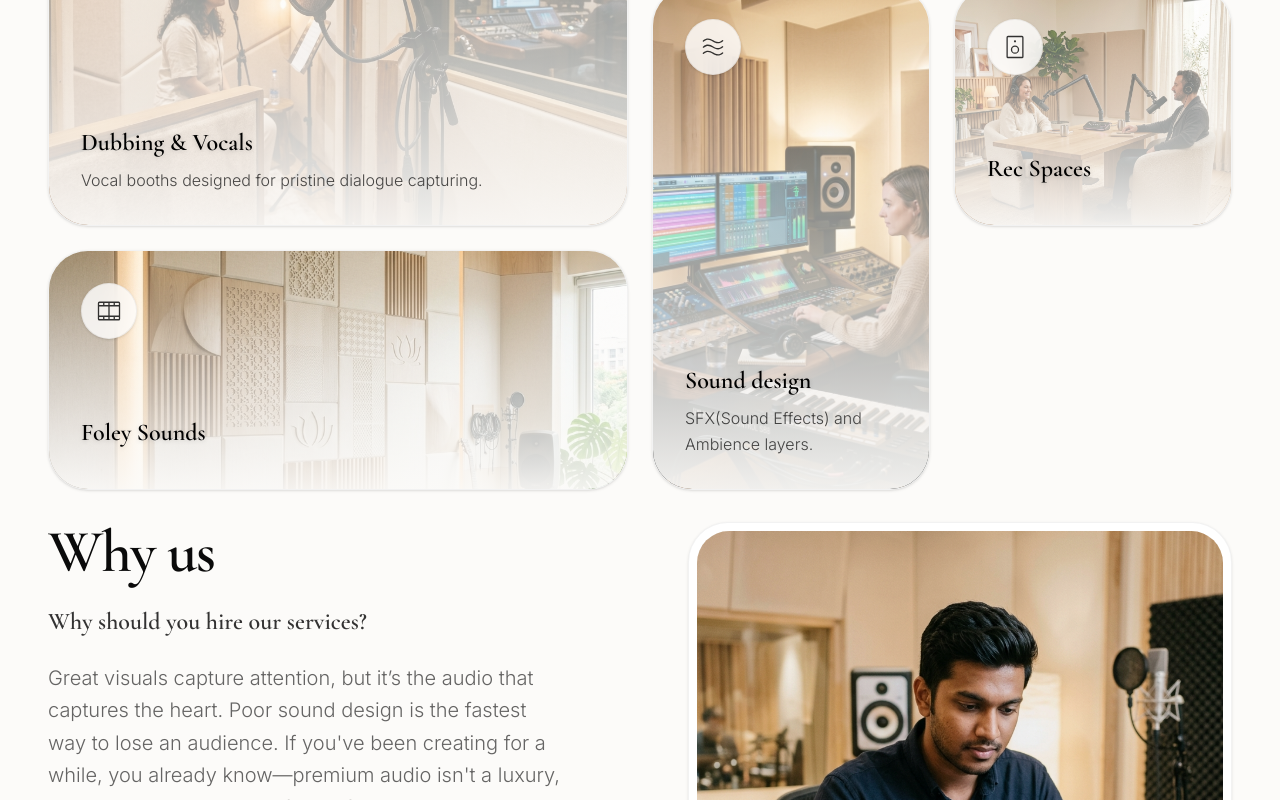
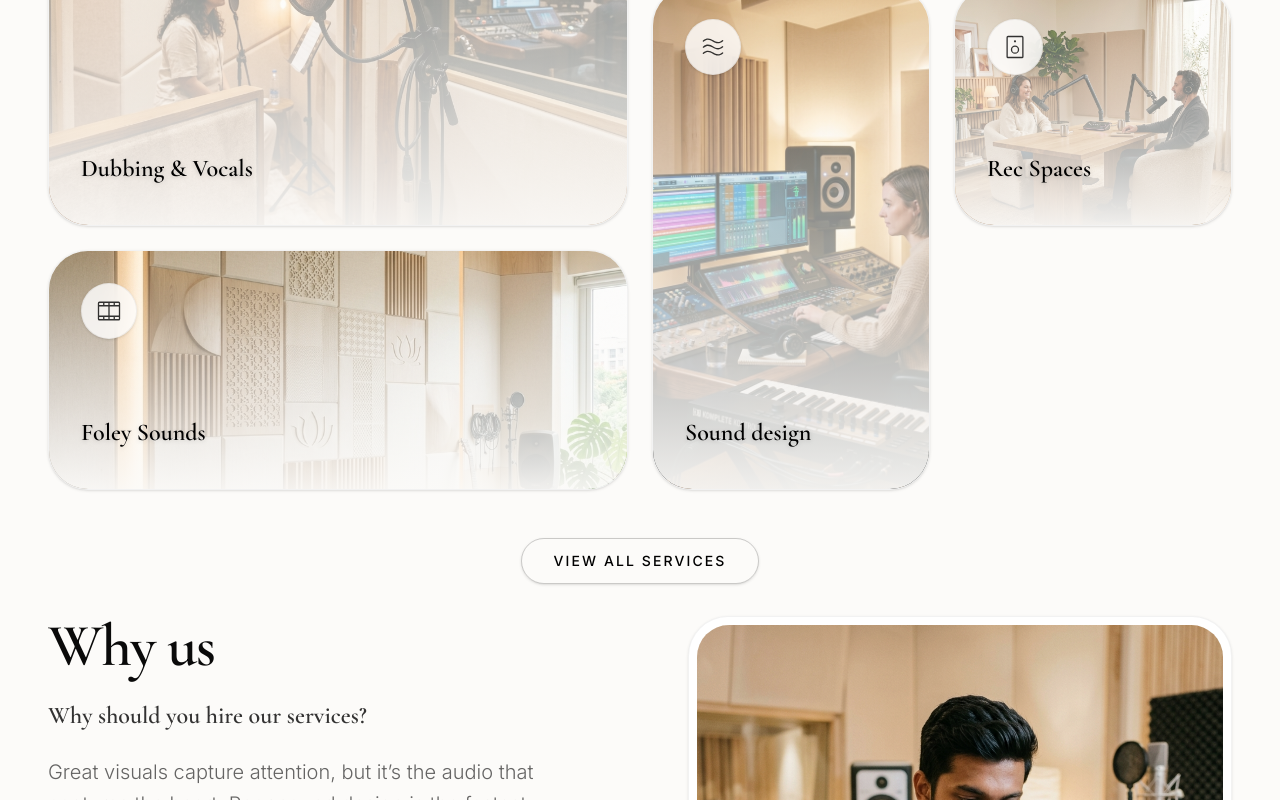
Before and after one commit to notjitin-1994/storyteller-studio, a Next.js app: page / in a window 1280 px wide. Shown: the part 1300-2100 px from the top of the page. Built offline with nearby package versions, Linux system fonts and the light colour scheme.

Commit message:
Update BentoGrid UI: remove card descriptions and add View all services button

```diff
--- a/src/components/BentoGrid.tsx
+++ b/src/components/BentoGrid.tsx
@@ -110,17 +110,23 @@ export default function BentoGrid() {
                 <h3 className="font-display text-2xl  text-black mb-2 drop-shadow-sm">
                   {service.title}
                 </h3>
-                {service.rowSpan === "md:row-span-2" && (
-                  <p className="text-black/70 text-base max-w-[90%] font-light leading-relaxed">
-                    {service.desc}
-                  </p>
-                )}
               </div>
             </div>
           </motion.div>
           </Link>
         ))}
       </div>
+
+      <div className="mt-12 flex justify-center">
+        <Link
+          href="/services"
+          className="group flex items-center justify-center rounded-full border border-black/20 bg-transparent text-black px-8 py-3 transition-all duration-300 hover:bg-black hover:text-white hover:border-black shadow-sm"
+        >
+          <span className="text-sm font-medium tracking-[0.15em] uppercase">
+            View all services
+          </span>
+        </Link>
+      </div>
     </section>
   );
 }
```
